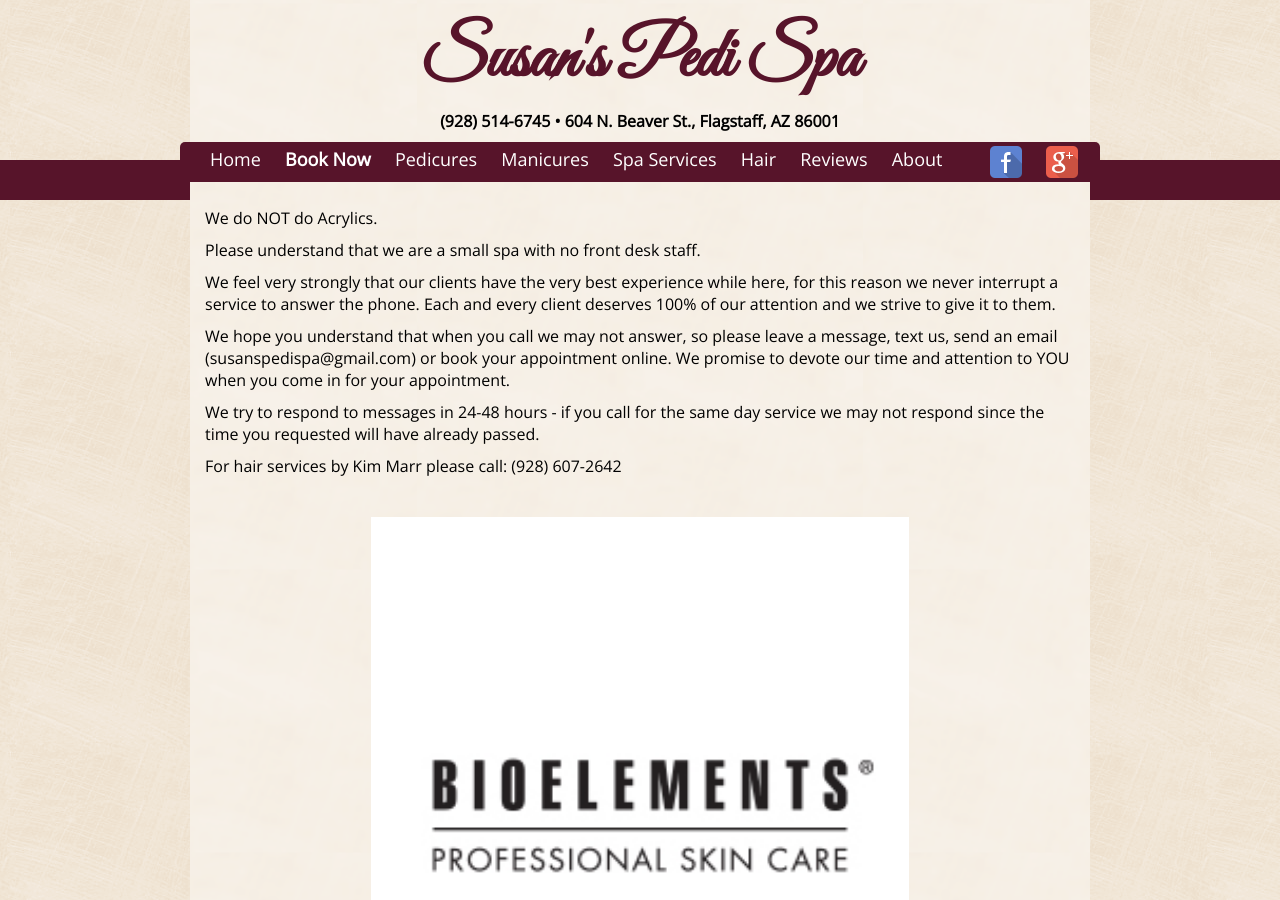
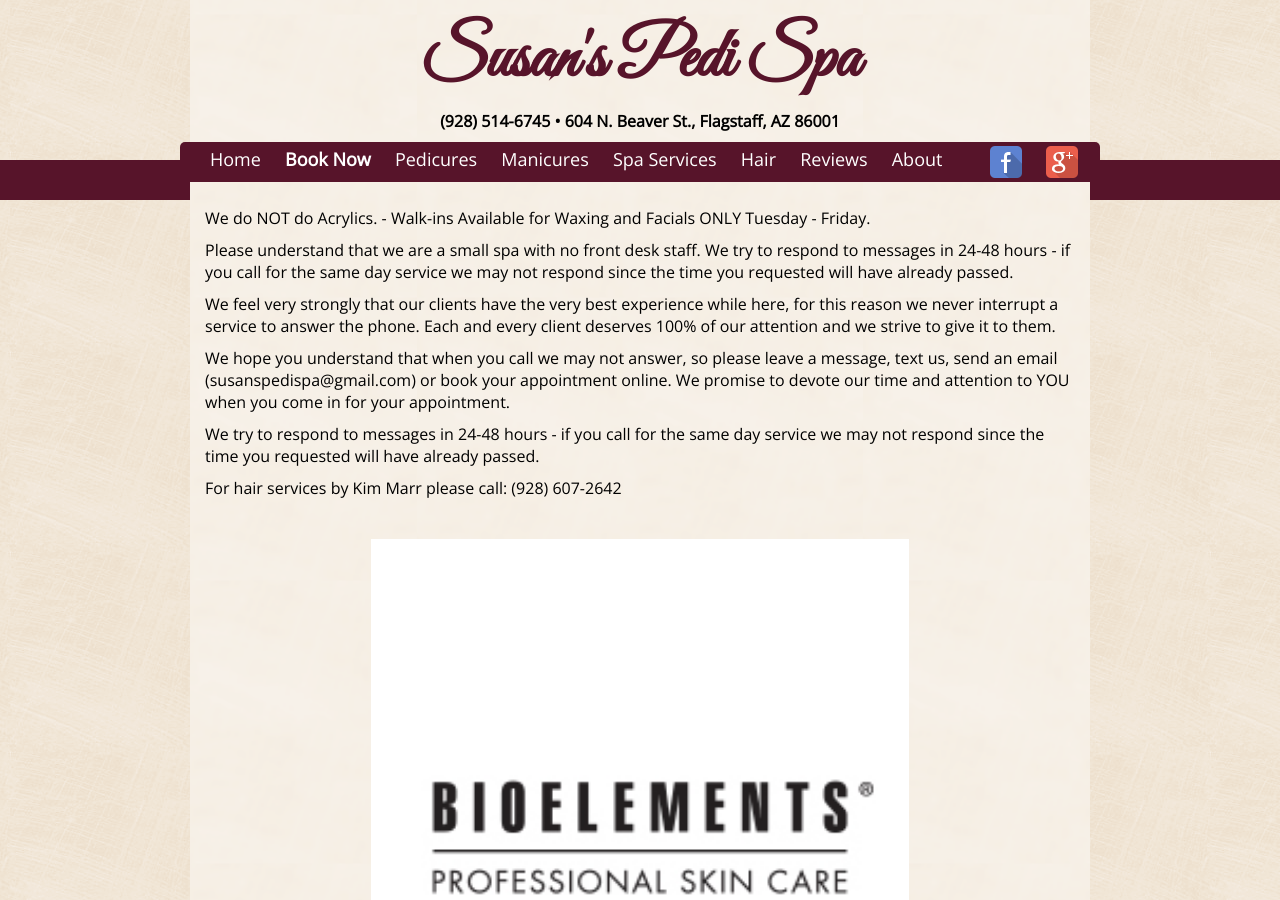
Before and after one commit to susanspedispa/susanspedispa.github.io, a Jekyll site: the page built from index.html, in a window 1280 px wide and 900 px high. Built offline with Jekyll 4.4.1, drawn with Linux system fonts in a browser that asks for light colours.

Commit message:
Update intro.html

```diff
--- a/_includes/intro.html
+++ b/_includes/intro.html
@@ -1,2 +1,2 @@
-<p> We do NOT do Acrylics. <p>Please understand that we are a small spa with no front desk staff. <p>We feel very strongly that our clients have the very best experience while here, for this reason we never interrupt a service to answer the phone. Each and every client deserves 100% of our attention and we strive to give it to them. <p>We hope you understand that when you call we may not answer, so please leave a message, text us, send an email (susanspedispa@gmail.com) or book your appointment online. We promise to devote our time and attention to YOU when you come in for your appointment. <p>We try to respond to messages in 24-48 hours - if you call for the same day service we may not respond since the time you requested will have already passed.</i></p>
+<p> We do NOT do Acrylics. - Walk-ins Available for Waxing and Facials ONLY Tuesday - Friday.<p>Please understand that we are a small spa with no front desk staff. We try to respond to messages in 24-48 hours - if you call for the same day service we may not respond since the time you requested will have already passed. <p>We feel very strongly that our clients have the very best experience while here, for this reason we never interrupt a service to answer the phone. Each and every client deserves 100% of our attention and we strive to give it to them. <p>We hope you understand that when you call we may not answer, so please leave a message, text us, send an email (susanspedispa@gmail.com) or book your appointment online. We promise to devote our time and attention to YOU when you come in for your appointment. <p>We try to respond to messages in 24-48 hours - if you call for the same day service we may not respond since the time you requested will have already passed.</i></p>
 <p>For hair services by Kim Marr please call: (928) 607-2642
```
